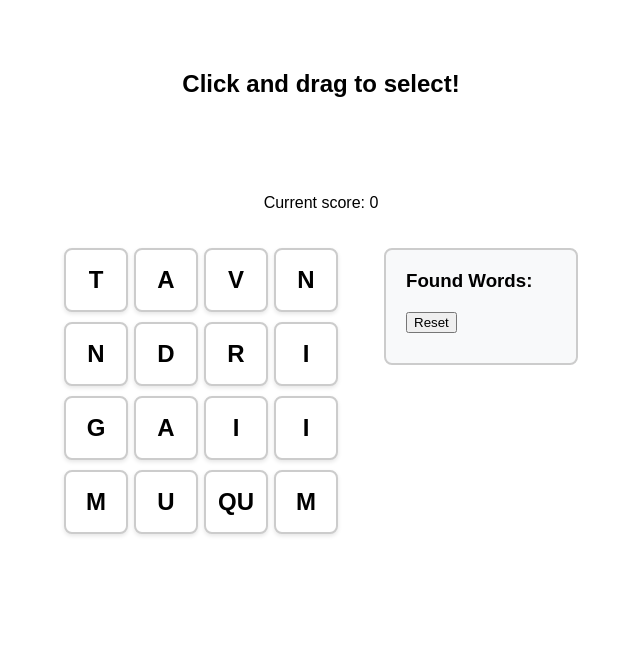
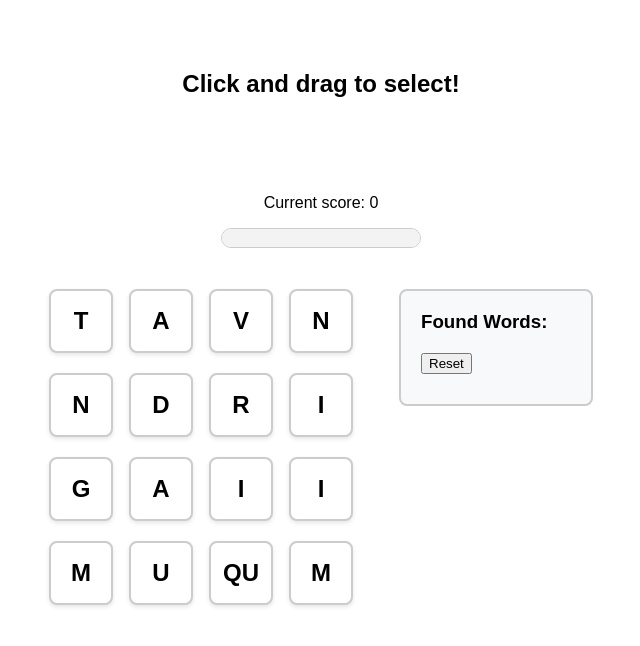
Before and after one commit to CyanIce7/SquaredleSolver, a Flask app: page / in a window 1280 px wide. Shown: the top 646 px of the page, without its empty margins (319-959 px from the left). Run offline with Flask 3, Linux system fonts and the light colour scheme.

Commit message:
minor adjustments
progress bar + score fix + score bug fix

```diff
--- a/app.py
+++ b/app.py
@@ -59,9 +59,14 @@ def submit_word():
     data = request.get_json()
     word = data.get('word', '').strip()
     is_valid_word = False
+    is_repeat = False
 
+    # Check if the word has been found already
+    if word in stored_words:
+        is_valid_word = True
+        is_repeat = True
     # Store the word if it is longer than 1 letter and not a duplicate
-    if len(word) > 1 and word not in stored_words and find_word(word, trie):
+    elif len(word) > 1 and find_word(word, trie):
         stored_words.append(word)
         is_valid_word = True
 
@@ -71,7 +76,7 @@ def submit_word():
             server_grid[r][c]['active'] = 0
 
     # Send the updated list of words back to JavaScript
-    return jsonify({'status': 'success', 'words': stored_words, 'valid': is_valid_word})
+    return jsonify({'status': 'success', 'words': stored_words, 'valid': is_valid_word, 'repeat': is_repeat})
 
 @app.route('/reset_words', methods=['POST'])
 def reset_words():
--- a/static/main_stylesheet.css
+++ b/static/main_stylesheet.css
@@ -1,3 +1,19 @@
+@font-face {
+  font-family: 'Urbanist';
+  src: url('./fonts/Urbanist-VariableFont_wght.ttf') format('ttf');
+  font-weight: bold;
+  font-style: normal;
+  font-display: swap;
+}
+
+@font-face {
+  font-family: 'DM Sans';
+  src: url('./fonts/DMSans-Italic-VariableFont_opsz,wght.ttf') format('ttf');
+  font-weight: normal;
+  font-style: normal;
+  font-display: swap;
+}
+
 body {
     font-family: Arial, sans-serif;
     display: flex;
@@ -104,3 +120,27 @@ body {
 #word-list-container h3 {
     margin-top: 0;
 }
+
+/* Styling the progress bar container */
+progress {
+    border-radius: 10px;
+    border: 1px solid #ccc;
+}
+
+/* Styling the filled portion (Chrome/Safari) */
+progress::-webkit-progress-value {
+    background-color: #4CAF50;
+    border-radius: 10px;
+}
+
+/* Styling the unfilled background (Chrome/Safari) */
+progress::-webkit-progress-bar {
+    background-color: #f3f3f3;
+    border-radius: 10px;
+}
+
+/* Styling the filled portion (Firefox) */
+progress::-moz-progress-bar {
+    background-color: #4CAF50;
+    border-radius: 10px;
+}
--- a/templates/index.html
+++ b/templates/index.html
@@ -5,20 +5,18 @@
     <meta name="viewport" content="width=device-width, initial-scale=1.0">
     <title>Griddle</title>
     <link rel="stylesheet" href="{{ url_for('static', filename='main_stylesheet.css') }}">
-    <style>
-        .grid-container {
-            display: grid;
-            gap: 10px;
-            touch-action: none;
-        }
-    </style>
 </head>
 <body>
     <h2>Click and drag to select!</h2>
 
     <div id="word-display"></div>
     <div id="squares-selected-display"></div>
-    <div id="score-display"><p>Current score: 0</p></div>
+
+    <!-- Score progress bar -->
+    <div id="score-container" style="margin-bottom: 20px;">
+        <p id="score-display" style="text-align: center;">Current score: 0</p>
+        <progress id="score-progress" value="0" max="100" style="width: 200px; height: 20px;"></progress>
+    </div>
 
     <!-- New wrapper to position items side-by-side -->
     <div class="main-content">
@@ -64,6 +62,7 @@
         const wordDisplay = document.getElementById('word-display'); // Grab the word display element
         const squaresSelectedDisplay = document.getElementById('squares-selected-display');
         const scoreDisplay = document.getElementById('score-display');
+        const scoreProgress = document.getElementById('score-progress');
 
         let squaresSelected = 0;
         let currentScore = 0;
@@ -86,13 +85,14 @@
 
         function updateCurrentScoreDisplay () {
             scoreDisplay.textContent = "Current score: " + currentScore;
+            scoreProgress.value = currentScore;
         }
 
-        function calculateScore(word) {
+        function calculateScore(squaresSelected) {
             const baseScore = 4;
             let outputScore = baseScore;
 
-            for (let i = 4; i < word.length; i++) {
+            for (let i = 4; i < squaresSelected; i++) {
                 outputScore += (i - 1);
             }
 
@@ -143,6 +143,7 @@
             if (selectedPath.length === 0) return;
 
             const finalWord = wordDisplay.textContent;
+            const finalSquaresSelected = squaresSelected;
             squaresSelected = 0;
             isDragging = false; // Reset dragging state
 
@@ -170,8 +171,8 @@
                         wordListElement.appendChild(li);
                     });
 
-                    if (data.valid) {
-                        currentScore += calculateScore(finalWord);
+                    if (data.valid && !data.repeat) {
+                        currentScore += calculateScore(finalSquaresSelected);
                         updateCurrentScoreDisplay();
                     }
                 }
```
Also changed, not shown: static/fonts/DMSans-VariableFont_opsz,wght.ttf (added), static/fonts/UniSans-Heavy.ttf (added), static/fonts/Urbanist-VariableFont_wght.ttf (added).
